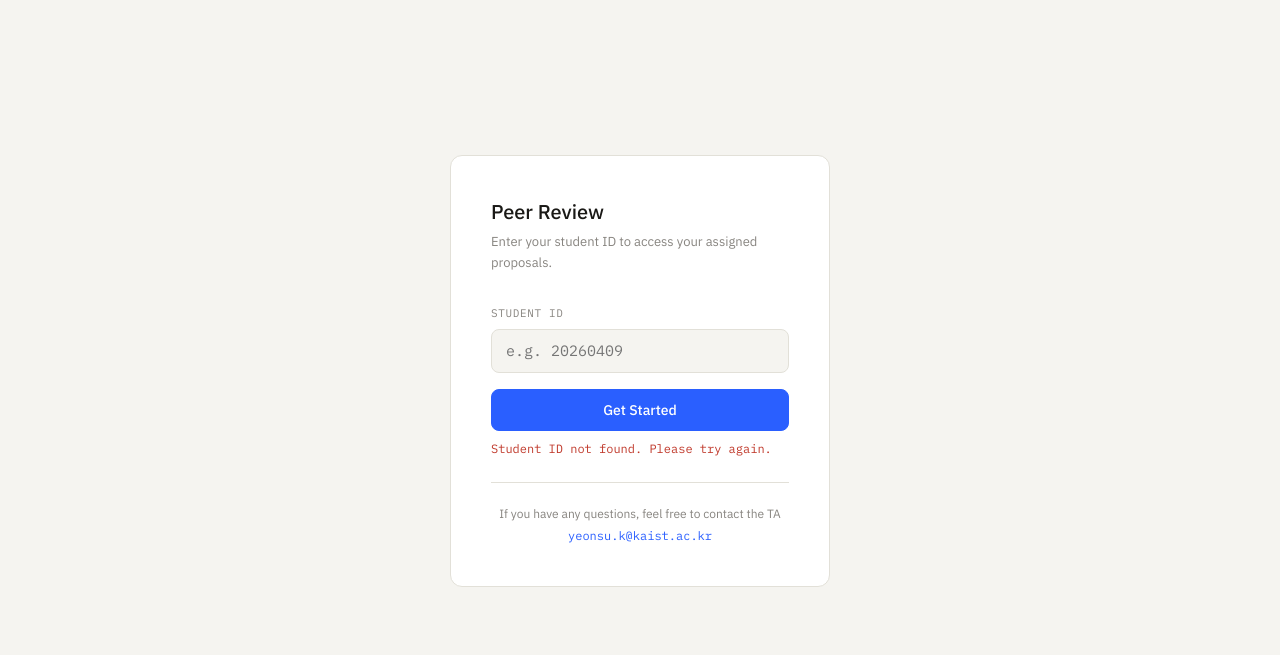
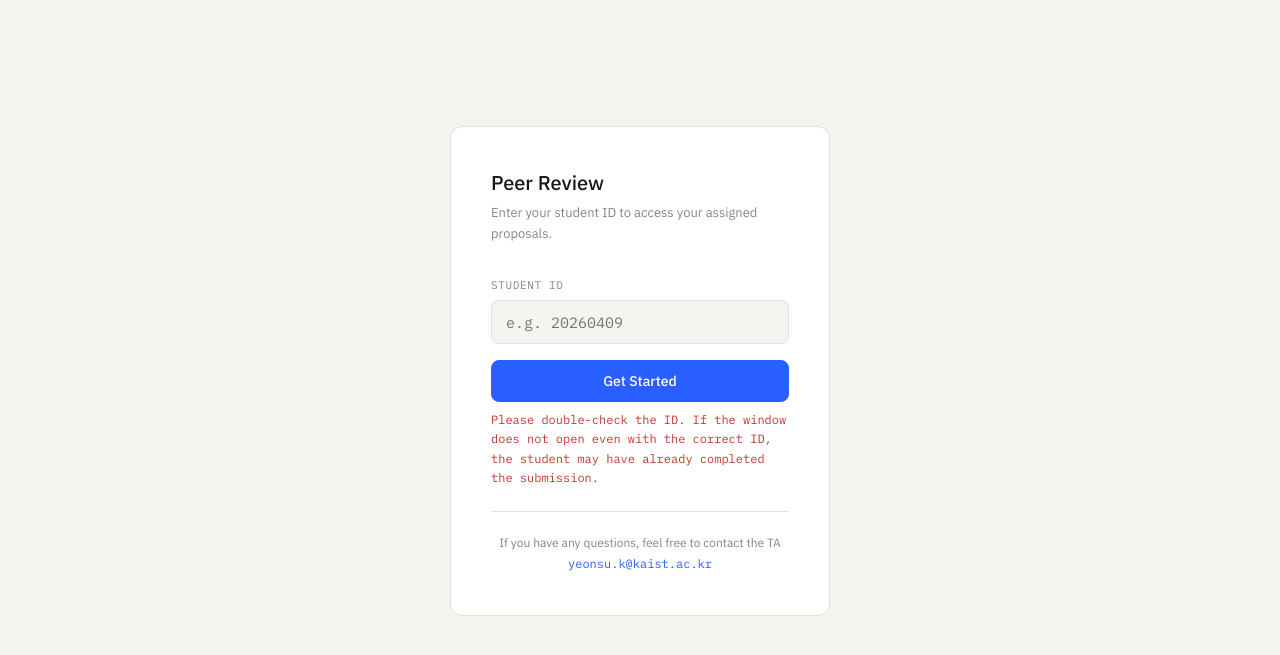
Before and after one commit to dustn1259/ml4h-peer-review, a plain HTML site: page index.html in a window 1280 px wide. Both pictures are taken after a click on the button "Get Started". Shown: the part 55-710 px from the top of the page. Drawn offline with Linux system fonts and the light colour scheme.

Commit message:
update student

```diff
--- a/index.html
+++ b/index.html
@@ -255,73 +255,21 @@ const CRITERIA = [
 
 const SCORE_OPTIONS=[1,1.5,2,2.5,3,3.5,4,4.5,5];
 
+
 const STUDENTS = {
-  "20268167":{"team":"Team 1","reviews":["Team x","Team a"]},
-  "20263665":{"team":"Team 1","reviews":["Team k","Team r"]},
-  "20255703":{"team":"Team 2","reviews":["Team b","Team p"]},
-  "20258026":{"team":"Team 2","reviews":["Team z","Team c"]},
-  "20258131":{"team":"Team 2","reviews":["Team q","Team y"]},
-  "20255552":{"team":"Team 3","reviews":["Team f","Team v"]},
-  "20258369":{"team":"Team 3","reviews":["Team d","Team l"]},
-  "20254037":{"team":"Team 4","reviews":["Team s","Team g"]},
-  "20254104":{"team":"Team 4","reviews":["Team w","Team e"]},
-  "20254017":{"team":"Team 4","reviews":["Team h","Team t"]},
-  "20245705":{"team":"Team 4","reviews":["Team n","Team m"]},
-  "20265204":{"team":"Team 5","reviews":["Team x","Team a"]},
-  "20265442":{"team":"Team 5","reviews":["Team k","Team b"]},
-  "20255373":{"team":"Team 6","reviews":["Team p","Team z"]},
-  "20254571":{"team":"Team 6","reviews":["Team c","Team q"]},
-  "20255724":{"team":"Team 6","reviews":["Team y","Team f"]},
-  "20254411":{"team":"Team 6","reviews":["Team v","Team d"]},
-  "20258355":{"team":"Team 7","reviews":["Team l","Team s"]},
-  "20265391":{"team":"Team 7","reviews":["Team g","Team w"]},
-  "20254043":{"team":"Team 8","reviews":["Team e","Team h"]},
-  "20238184":{"team":"Team 8","reviews":["Team t","Team n"]},
-  "20263300":{"team":"Team 9","reviews":["Team m","Team x"]},
-  "20263974":{"team":"Team 9","reviews":["Team a","Team k"]},
-  "20245649":{"team":"Team 10","reviews":["Team r","Team b"]},
-  "20254319":{"team":"Team 10","reviews":["Team p","Team z"]},
-  "20255423":{"team":"Team 10","reviews":["Team c","Team y"]},
-  "20255072":{"team":"Team 11","reviews":["Team f","Team v"]},
-  "20265275":{"team":"Team 11","reviews":["Team d","Team l"]},
-  "20268190":{"team":"Team 12","reviews":["Team s","Team g"]},
-  "20268217":{"team":"Team 12","reviews":["Team w","Team e"]},
-  "20254538":{"team":"Team 12","reviews":["Team h","Team t"]},
-  "20258138":{"team":"Team 13","reviews":["Team n","Team m"]},
-  "20255230":{"team":"Team 13","reviews":["Team x","Team a"]},
-  "20258208":{"team":"Team 13","reviews":["Team k","Team r"]},
-  "20253046":{"team":"Team 13","reviews":["Team b","Team p"]},
-  "20253623":{"team":"Team 14","reviews":["Team z","Team c"]},
-  "20258047":{"team":"Team 14","reviews":["Team q","Team y"]},
-  "20258105":{"team":"Team 14","reviews":["Team f","Team v"]},
-  "20248266":{"team":"Team 15","reviews":["Team d","Team s"]},
-  "20248337":{"team":"Team 15","reviews":["Team g","Team w"]},
-  "20248285":{"team":"Team 15","reviews":["Team e","Team h"]},
-  "20263243":{"team":"Team 16","reviews":["Team t","Team n"]},
-  "20267041":{"team":"Team 16","reviews":["Team m","Team x"]},
-  "20263342":{"team":"Team 16","reviews":["Team a","Team k"]},
-  "20265097":{"team":"Team 17","reviews":["Team r","Team b"]},
-  "20263986":{"team":"Team 17","reviews":["Team p","Team z"]},
-  "20248312":{"team":"Team 17","reviews":["Team c","Team q"]},
-  "20254264":{"team":"Team 17","reviews":["Team y","Team f"]},
-  "20253125":{"team":"Team 18","reviews":["Team v","Team d"]},
-  "20255672":{"team":"Team 18","reviews":["Team l","Team s"]},
-  "20266045":{"team":"Team 19","reviews":["Team g","Team w"]},
-  "20266065":{"team":"Team 19","reviews":["Team h","Team t"]},
-  "20266064":{"team":"Team 19","reviews":["Team n","Team m"]},
-  "20266116":{"team":"Team 19","reviews":["Team x","Team a"]},
-  "20265320":{"team":"Team 20","reviews":["Team k","Team r"]},
-  "20263731":{"team":"Team 20","reviews":["Team b","Team p"]},
-  "20255196":{"team":"Team 20","reviews":["Team z","Team c"]},
-  "20253370":{"team":"Team 21","reviews":["Team q","Team y"]},
-  "20254177":{"team":"Team 21","reviews":["Team f","Team v"]},
-  "20266093":{"team":"Team 21","reviews":["Team d","Team l"]},
-  "20245563":{"team":"Team 21","reviews":["Team s","Team g"]},
-  "20223105":{"team":"Team 22","reviews":["Team w","Team e"]},
-  "20245452":{"team":"Team 200","reviews":["Team n","Team m"]},
-  "20227068":{"team":"Team 200","reviews":["Team d","Team v"]},
-  "20170169":{"team":"Team 200","reviews":["Team x","Team e"]}
+"20223105":{"team":"Team 22","reviews":["Team w","Team e"]},
+"20248312":{"team":"Team 17","reviews":["Team c","Team q"]},
+"20253125":{"team":"Team 18","reviews":["Team v","Team d"]},
+"20254319":{"team":"Team 10","reviews":["Team p","Team z"]},
+"20255072":{"team":"Team 11","reviews":["Team f","Team v"]},
+"20255423":{"team":"Team 10","reviews":["Team c","Team y"]},
+"20255552":{"team":"Team 3","reviews":["Team f","Team v"]},
+"20255703":{"team":"Team 2","reviews":["Team b","Team p"]},
+"20258131":{"team":"Team 2","reviews":["Team q","Team y"]},
+"20258138":{"team":"Team 13","reviews":["Team n","Team m"]},
+"20245452":{"team":"Team 200","reviews":["Team n","Team m"]}
 };
+
 
 let currentSid=null, ratings={};
 function markDone(s,t){localStorage.setItem(`done_${s}_${t.replace(" ","")}`, "1");}
@@ -341,7 +289,7 @@ function logout(){
 function doLogin(){
   if(isClosed()){showPage("page-closed");return;}
   const sid=document.getElementById("login-sid").value.trim();
-  if(!STUDENTS[sid]){document.getElementById("login-err").textContent="Student ID not found. Please try again.";return;}
+  if(!STUDENTS[sid]){document.getElementById("login-err").textContent="Please double-check the ID. If the window does not open even with the correct ID, the student may have already completed the submission.";return;}
   document.getElementById("login-err").textContent="";
   currentSid=sid;
   document.getElementById("user-info").textContent=`${sid} · ${STUDENTS[sid].team}`;
```
